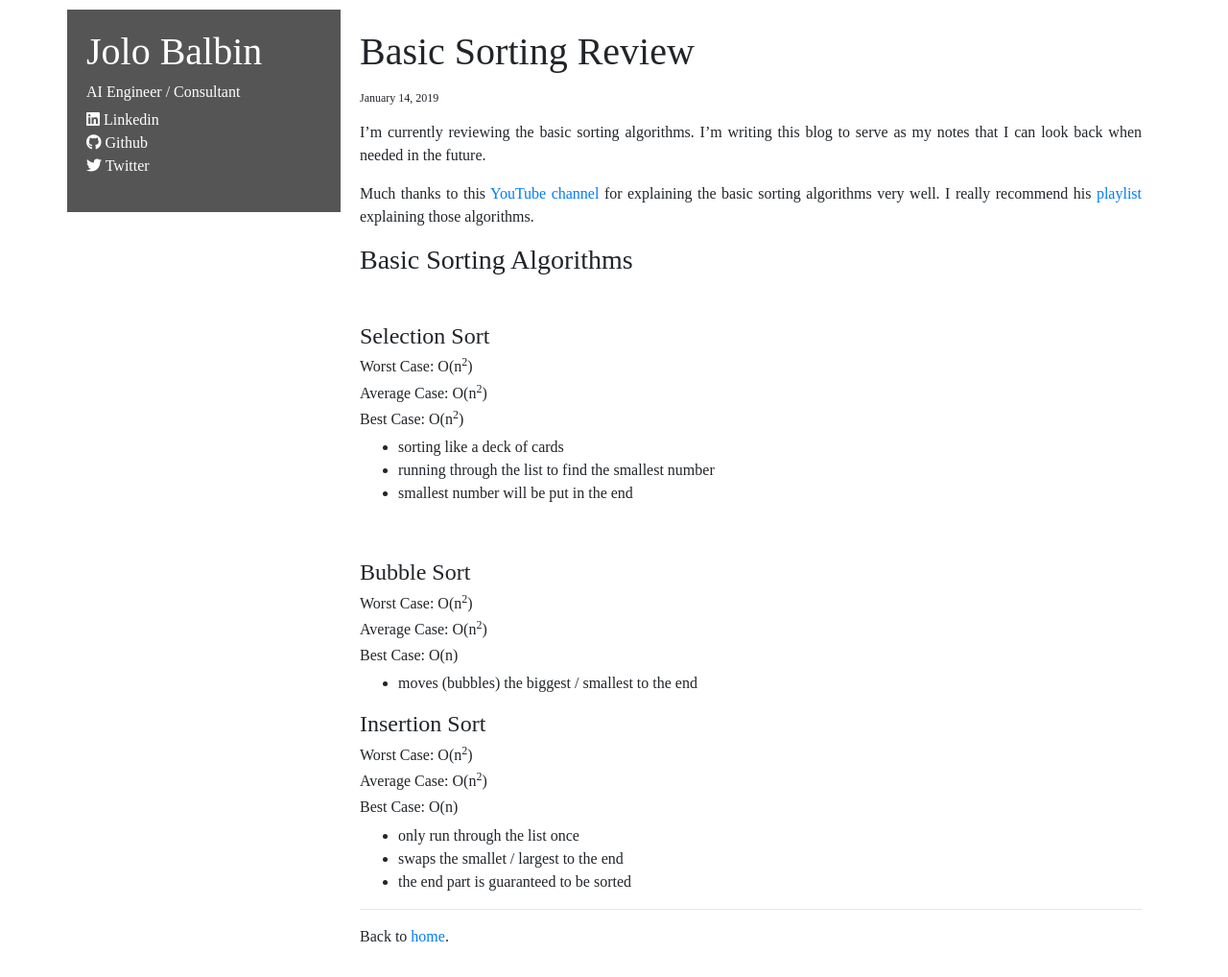
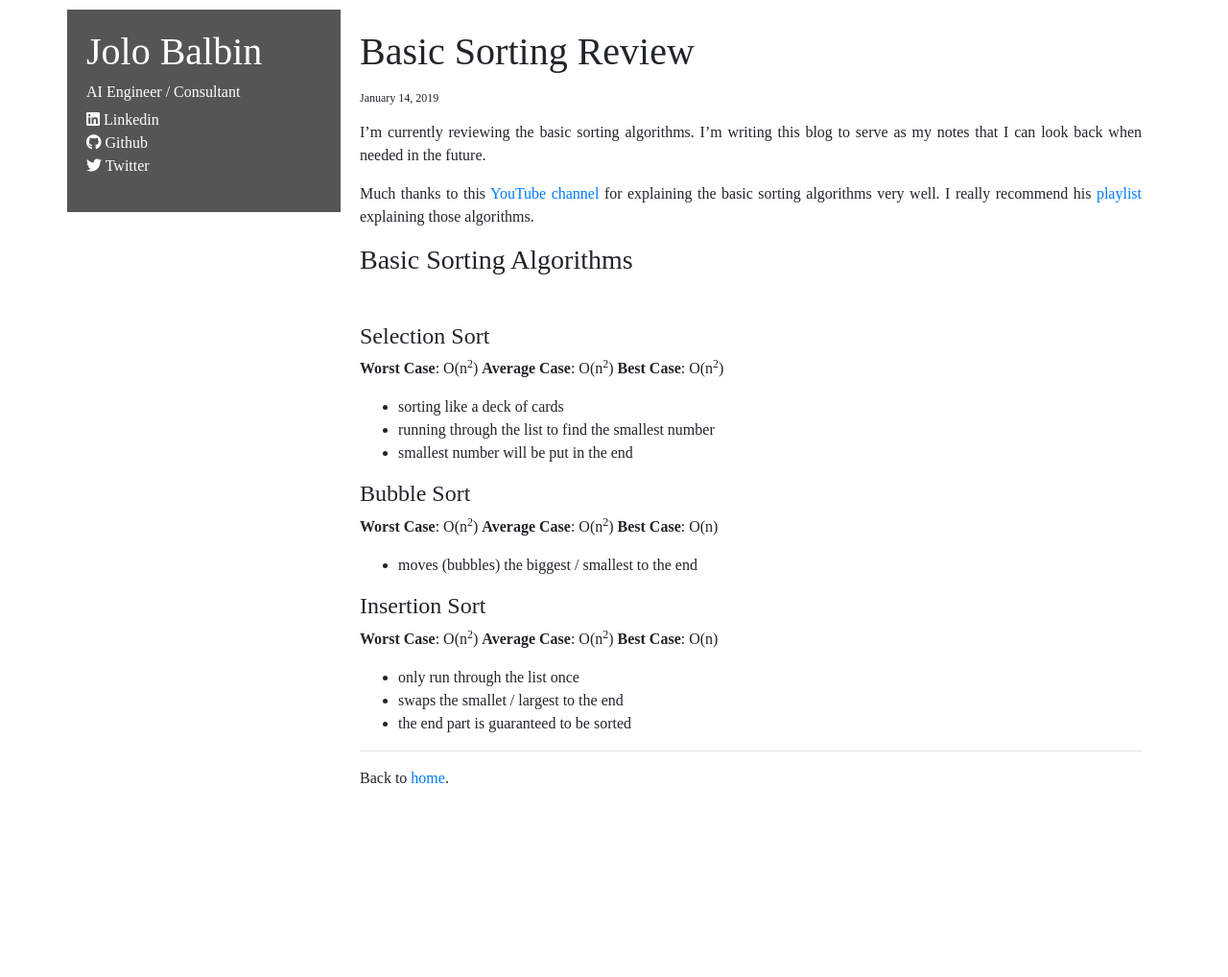
Before and after one commit to MojoJolo/MojoJolo.github.io, a Jekyll site: the page built from _posts/2019-01-14-basic-sorting-review.md, in a window 1280 px wide. Shown: the whole page at 96% size. Built offline with Jekyll 4.4.1, drawn with Linux system fonts in a browser that asks for light colours; nearby versions of some CDN libraries; after the commit the page ends 900 px from its top, so only the background shows below that.

Commit message:
Update 2019-01-14-basic-sorting-review.md

```diff
--- a/_posts/2019-01-14-basic-sorting-review.md
+++ b/_posts/2019-01-14-basic-sorting-review.md
@@ -11,26 +11,25 @@ Much thanks to this [YouTube channel](https://www.youtube.com/user/lcc0612/) for
 ### Basic Sorting Algorithms
 <br>
 #### Selection Sort
-###### Worst Case: O(n<sup>2</sup>)
-###### Average Case: O(n<sup>2</sup>)
-###### Best Case: O(n<sup>2</sup>)
+**Worst Case**: O(n<sup>2</sup>)
+**Average Case**: O(n<sup>2</sup>)
+**Best Case**: O(n<sup>2</sup>)
 
 - sorting like a deck of cards
 - running through the list to find the smallest number
 - smallest number will be put in the end
 
-<br>
 #### Bubble Sort
-###### Worst Case: O(n<sup>2</sup>)
-###### Average Case: O(n<sup>2</sup>)
-###### Best Case: O(n)
+**Worst Case**: O(n<sup>2</sup>)
+**Average Case**: O(n<sup>2</sup>)
+**Best Case**: O(n)
 
 - moves (bubbles) the biggest / smallest to the end
 
 #### Insertion Sort
-###### Worst Case: O(n<sup>2</sup>)
-###### Average Case: O(n<sup>2</sup>)
-###### Best Case: O(n)
+**Worst Case**: O(n<sup>2</sup>)
+**Average Case**: O(n<sup>2</sup>)
+**Best Case**: O(n)
 
 - only run through the list once
 - swaps the smallet / largest to the end
```
